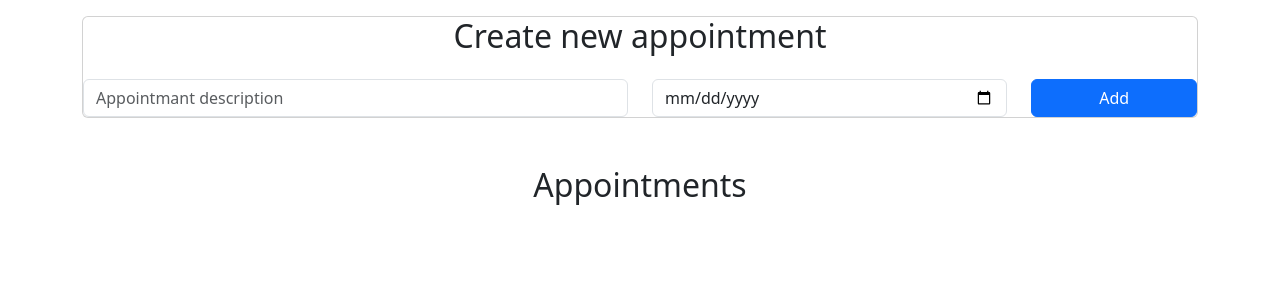
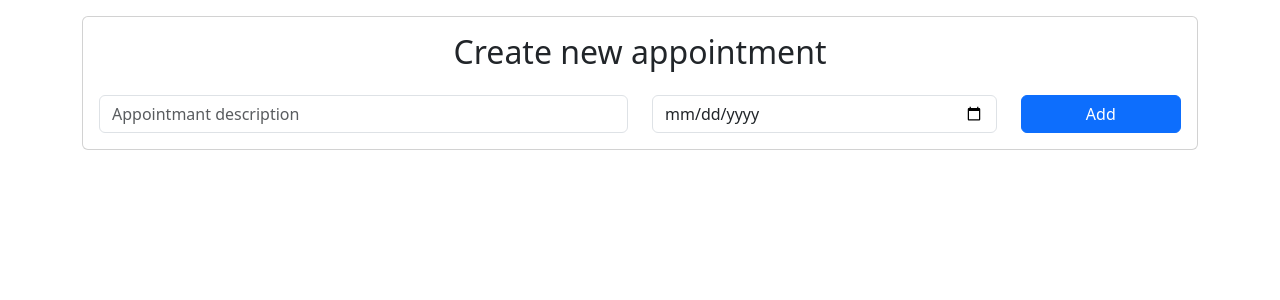
Before and after one commit to Blenybonze/appointment-app, an Angular app: page / in a window 1280 px wide. Shown: the top 300 px of the page. Built offline with nearby package versions, Linux system fonts and the light colour scheme.

Commit message:
created the rule for to show 'appointment' label only if have appointments. Update the localstorage when to delete a appointment

```diff
--- a/src/app/appointmant-list/appointmant-list.component.html
+++ b/src/app/appointmant-list/appointmant-list.component.html
@@ -1,6 +1,6 @@
 <div class="container">
 
-    <div class="card mt-3">
+    <div class="card mt-3 p-3">
         <div class="row">
             <div class="col">
                 <h2 class="text-center">Create new appointment</h2>
@@ -24,14 +24,16 @@
         </div>
     </div>
 
-    <h2 class="text-center mt-5">Appointments</h2>
+    <h2 *ngIf="appointments.length >= 1"
+        class="text-center mt-5">Appointments</h2>
     <ul class="list-group mt-3">
         <li
             class="list-group-item d-flex justify-content-between align-items-center list-group-item-action"
             *ngFor="let appointment of appointments; index as i">
             {{appointment.title}} {{appointment.date |
             date:'dd.MM.yyyy'}}
-            <button class="btn btn-danger" (click)="deleteAppointment(i)">Delete</button>
+            <button class="btn btn-danger"
+                (click)="deleteAppointment(i)">Delete</button>
         </li>
     </ul>
 
--- a/src/app/appointmant-list/appointmant-list.component.ts
+++ b/src/app/appointmant-list/appointmant-list.component.ts
@@ -43,5 +43,7 @@ export class AppointmantListComponent implements OnInit {
 
   deleteAppointment(index: number) {
     this.appointments.splice(index, 1);
+
+    localStorage.setItem("appointments", JSON.stringify(this.appointments))
   }
 }
```
